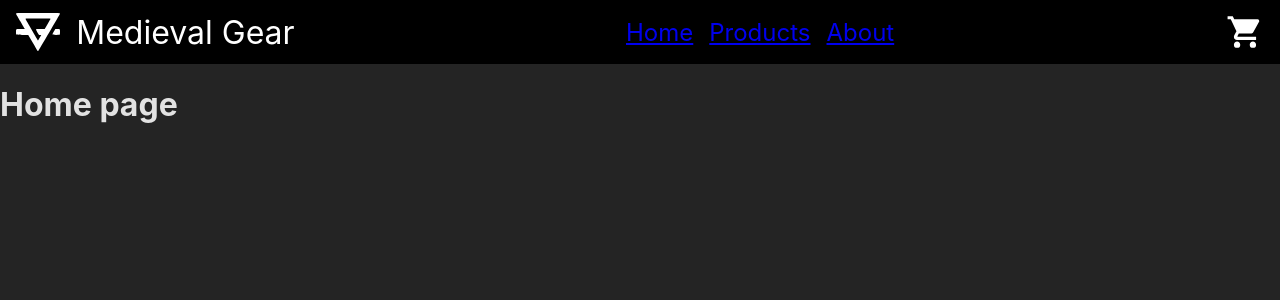
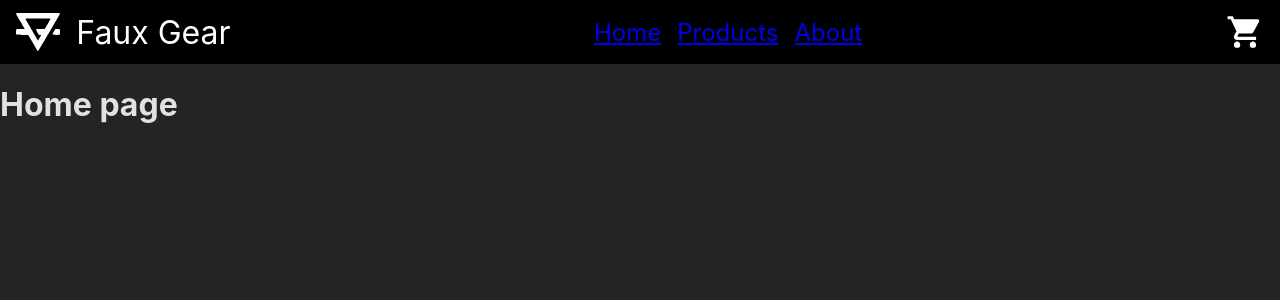
Before and after one commit to Exudias/odin-shoppingcart, a React (Vite) app: page / in a window 1280 px wide. Shown: the top 300 px of the page. Built offline with nearby package versions, Linux system fonts and the light colour scheme.

Commit message:
Rename store to 'Faux Gear'

```diff
--- a/index.html
+++ b/index.html
@@ -4,7 +4,7 @@
     <meta charset="UTF-8" />
     <link rel="icon" type="image/svg+xml" href="/logo.svg" />
     <meta name="viewport" content="width=device-width, initial-scale=1.0" />
-    <title>Medieval Gear | Home</title>
+    <title>Faux Gear | Home</title>
   </head>
   <body>
     <div id="root"></div>
--- a/src/components/Header.jsx
+++ b/src/components/Header.jsx
@@ -7,7 +7,7 @@ function Header()
         <div className={styles.logoContainer}>
             <Link to="/">
                 <img alt="Shop logo" src="./logo.svg" className={styles.logo}/>
-                <p>Medieval Gear</p>
+                <p>Faux Gear</p>
             </Link>
         </div>
         <nav className={styles.nav}>
```
